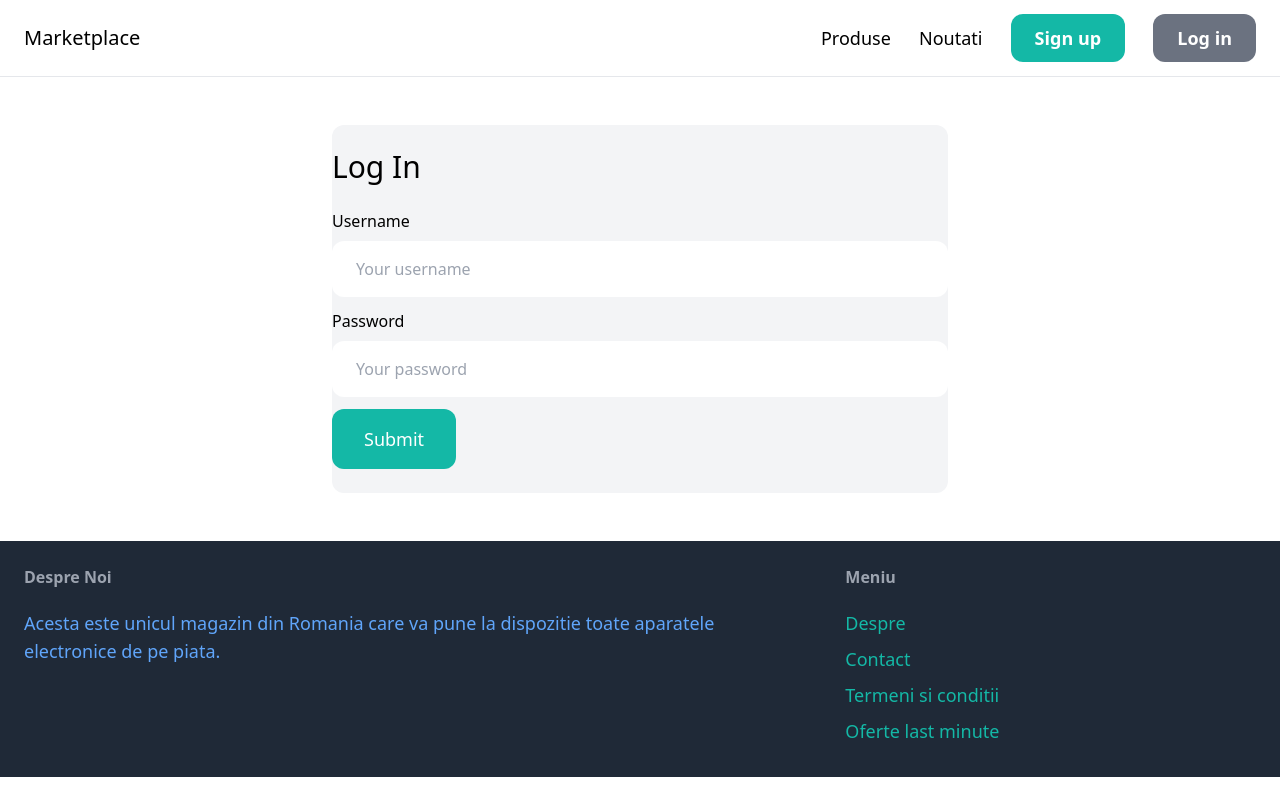
After one commit to DanDbs175/Proiect-ITF, a Django app: page /login/ in a window 1280 px wide. The commit adds this page. Run offline with Django 4.2, Linux system fonts and the light colour scheme; some libraries are stand-ins or nearby versions.

Commit message:
Add files via upload

```diff
--- a/sitereact/core/forms.py
+++ b/sitereact/core/forms.py
@@ -1,7 +1,16 @@
 from django import forms
-from django.contrib.auth.forms import UserCreationForm
+from django.contrib.auth.forms import UserCreationForm, AuthenticationForm
 from django.contrib.auth.models import User
 
+class LoginForm(AuthenticationForm):
+    username = forms.CharField(widget=forms.TextInput(attrs={
+        'placeholder': 'Your username',
+        'class': 'w-full py-4 px-6 rounded-xl'
+    }))
+    password = forms.CharField(widget=forms.PasswordInput(attrs={
+        'placeholder': 'Your password',
+        'class': 'w-full py-4 px-6 rounded-xl'
+    }))
 class SignupForm(UserCreationForm):
     class Meta:
         model = User
--- a/sitereact/core/templates/core/base.html
+++ b/sitereact/core/templates/core/base.html
@@ -20,10 +20,8 @@
                   <a href="#" class="text-lg font semibold hover:text-gray-500">Noutati</a>
 
                     <a href="{% url 'core:signup' %}" class="px-6 py-3 text-lg font-semibold bg-teal-500 text-white rounded-xl hover:bg-teal-700">Sign up</a>
-
-
-
-               </div>
+                    <a href="{% url 'core:login' %}" class="px-6 py-3 text-lg font-semibold bg-gray-500 text-white rounded-xl hover:bg-gray-700">Log in</a>
+                </div>
            </nav>
              <div class="px-6 py-6">
                   {% block content %}
@@ -49,7 +47,7 @@
                  <li><a href="#" class="text-lg text-teal-500 hover:text-teal-700">Oferte last minute<a/></a><li>
 
 
-      </footer>
+     </footer>
 
     </body>
 </html>
--- /dev/null
+++ b/sitereact/core/templates/core/login.html
@@ -0,0 +1,40 @@
+{% extends 'core/base.html' %}
+
+{% block title %}Log In{% endblock %}
+
+{% block content %}
+
+<div class="w-1/2 my-6 mx-auto py-6 bg-gray-100 rounded-xl">
+    <h1 class="mb-6 text-3xl">Log In</h1>
+    <form method="post" action=".">
+        {% csrf_token %}
+
+        {{ form.non_field_errors }}
+
+        <div class="mb-3">
+            <label class="inline-block mb-2">Username</label><br>
+            {{ form.username }}
+        </div>
+
+         <div class="mb-3">
+            <label class="inline-block mb-2">Password</label><br>
+            {{ form.password }}
+        </div>
+
+        {% if form.errors or form.non_field_errors %}
+        <div class="mb-3 p-6 bg-red-100 rounded-xl">
+            {% for field in form %}
+            {{ field.errors }}
+
+            {% endfor %}
+
+            {{ form.non_field_errors }}
+
+        </div>
+         {% endif %}
+
+        <button class="py-4 px-8 text-lg bg-teal-500 hover:bg-teal-700 rounded-xl text-white">Submit</button>
+    </form>
+
+</div>
+{% endblock %}
--- a/sitereact/core/urls.py
+++ b/sitereact/core/urls.py
@@ -1,6 +1,8 @@
+from django.contrib.auth import views as auth_views
 from django.urls import path
 
 from . import views
+from .forms import LoginForm
 
 app_name = 'core'
 
@@ -8,4 +10,5 @@ urlpatterns = [
    path('', views.index, name='index'),
    path('contact/', views.contact, name='contact'),
     path('signup/', views.signup, name='signup'),
+    path('login/', auth_views.LoginView.as_view(template_name='core/login.html', authentication_form=LoginForm), name='login'),
  ]
```
